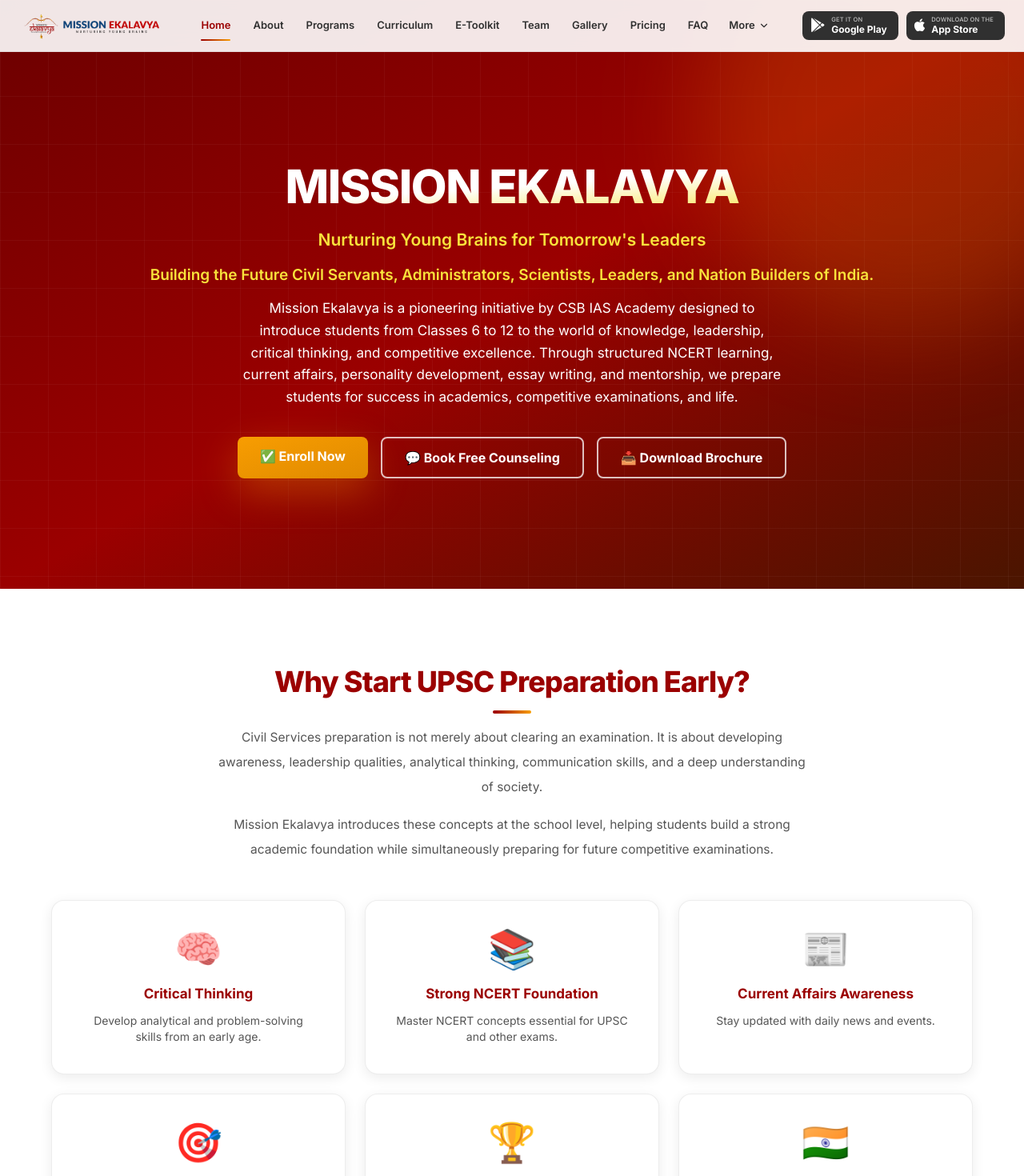
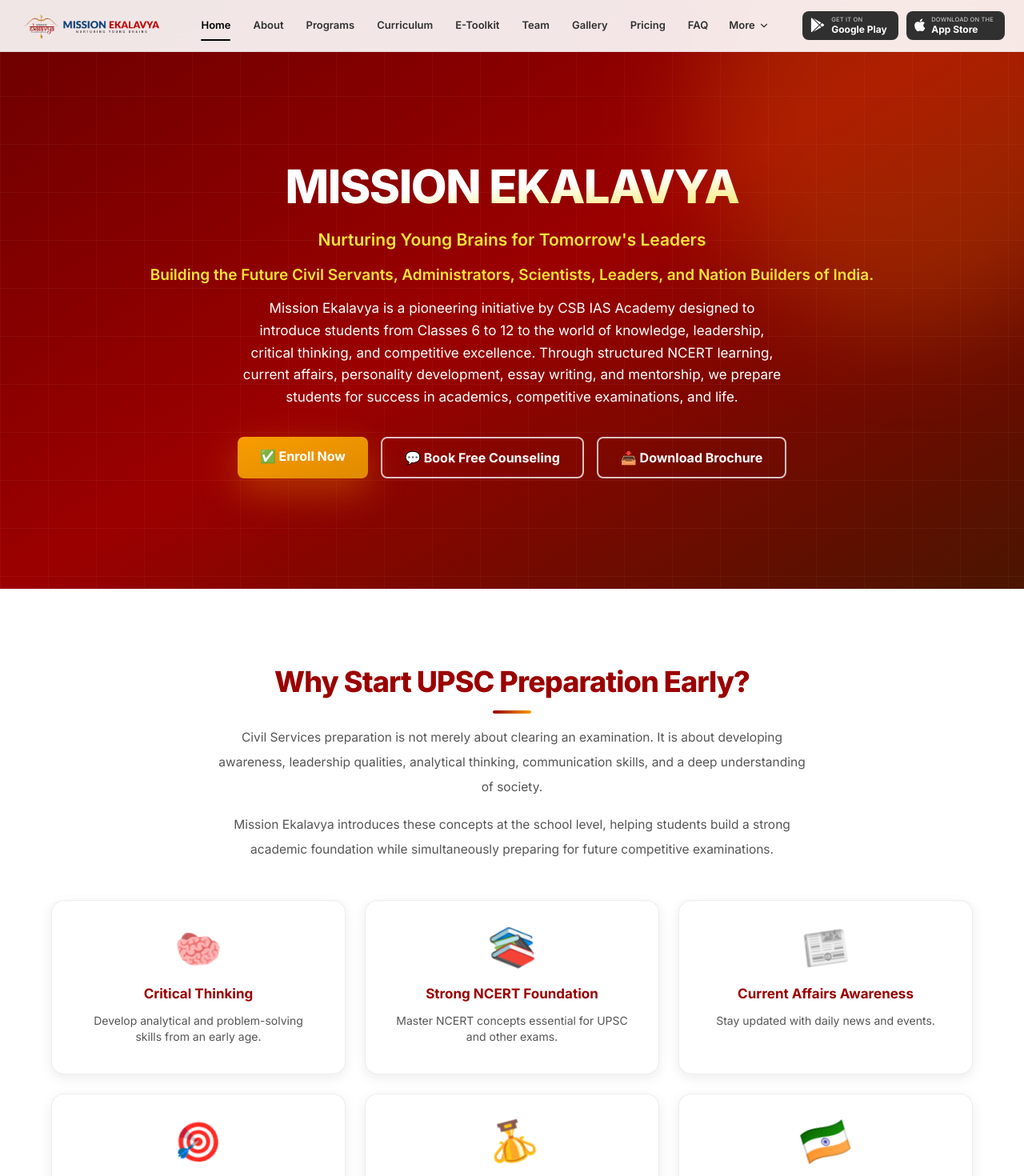
Before and after one commit to codexauraitsolutions/missionekalavya, a Next.js app: page / in a window 1280 px wide. Shown: the top 1470 px of the page at 80% size. Built offline with nearby package versions, Linux system fonts and the light colour scheme.

Commit message:
ui changes

```diff
--- a/src/app/curriculum/page.tsx
+++ b/src/app/curriculum/page.tsx
@@ -31,7 +31,7 @@ export default function CurriculumPage() {
               <Reveal key={s.title} delay={i * 60}>
                 <div className="group bg-white p-7.5 rounded-2xl border border-black/[0.06] shadow-sm hover:shadow-lg hover:-translate-y-1.5 transition-all relative overflow-hidden h-full flex flex-col">
                   <div className="absolute top-0 left-0 w-1 h-full bg-gradient-to-b from-red to-orange scale-y-0 group-hover:scale-y-100 origin-top transition-transform" />
-                  <div className="text-[44px] mb-3.5 group-hover:scale-110 group-hover:-rotate-3 transition-transform">{s.icon}</div>
+                  <div className="site-icon text-[44px] mb-3.5">{s.icon}</div>
                   <h2 className="text-red text-[21px] font-extrabold mb-3.5">{s.title}</h2>
                   <ul className="space-y-2">
                     {s.items.map((it) => (
@@ -55,7 +55,7 @@ export default function CurriculumPage() {
               <Reveal key={f.title} delay={i * 70}>
                 <div className="group bg-white p-8 rounded-2xl text-center border border-black/[0.06] shadow-sm hover:shadow-lg hover:-translate-y-2 transition-all relative overflow-hidden h-full flex flex-col">
                   <div className="absolute bottom-0 left-0 right-0 h-[3px] bg-gradient-to-r from-orange to-red scale-x-0 group-hover:scale-x-100 transition-transform" />
-                  <i className={`fas ${f.icon} text-[44px] text-orange mb-4 block group-hover:scale-110 group-hover:-rotate-6 group-hover:text-red transition-all`} />
+                  <i className={`fas ${f.icon} text-[44px] text-orange mb-4 block group-hover:text-red`} />
                   <h3 className="text-red font-bold mb-2.5">{f.title}</h3>
                   <p className="text-[#555] text-sm">{f.text}</p>
                 </div>
--- a/src/app/e-toolkit/page.tsx
+++ b/src/app/e-toolkit/page.tsx
@@ -30,12 +30,12 @@ export default function EToolkitPage() {
 
       <section className="py-24 bg-white">
         <div className="max-w-[1200px] mx-auto px-6">
-          <div className="grid grid-cols-1 sm:grid-cols-2 lg:grid-cols-3 gap-5.5">
+          <div className="grid grid-cols-1 sm:grid-cols-2 lg:grid-cols-3 gap-8">
             {TOOLKIT.map((t, i) => (
               <Reveal key={t.title} delay={i * 50}>
                 <div className="group bg-white p-8.5 rounded-2xl text-center border border-black/[0.06] shadow-sm hover:shadow-lg hover:-translate-y-2 transition-all relative overflow-hidden h-full flex flex-col">
                   <div className="absolute inset-0 bg-gradient-to-br from-orange/5 to-red/5 opacity-0 group-hover:opacity-100 transition-opacity" />
-                  <i className={`fas ${t.icon} text-[46px] text-orange mb-3.5 block group-hover:scale-110 group-hover:text-red transition-all relative z-10`} />
+                  <i className={`fas ${t.icon} text-[46px] text-orange mb-3.5 block group-hover:text-red relative z-10`} />
                   <h3 className="text-red font-bold mb-2 relative z-10">{t.title}</h3>
                   <p className="text-[#555] text-sm relative z-10">{t.text}</p>
                   <a href="#" className="inline-block mt-auto pt-3.5 text-red font-bold text-[13.5px] hover:text-orange hover:tracking-wide transition-all relative z-10">
@@ -51,7 +51,7 @@ export default function EToolkitPage() {
       <section className="py-24 bg-light">
         <div className="max-w-[1200px] mx-auto px-6">
           <SectionTitle>How to Access E-Toolkit?</SectionTitle>
-          <div className="grid grid-cols-1 sm:grid-cols-3 gap-6 mt-11">
+          <div className="grid grid-cols-1 sm:grid-cols-3 gap-8 mt-11">
             {STEPS.map((s, i) => (
               <div key={s.title} className="bg-white p-7.5 rounded-2xl text-center shadow-sm border border-black/[0.06] hover:shadow-lg hover:-translate-y-2 transition-all">
                 <div className="w-[50px] h-[50px] bg-gradient-to-br from-red to-red-dark text-white rounded-full flex items-center justify-center text-xl font-extrabold mx-auto mb-3.5 shadow-md">
--- a/src/app/features/page.tsx
+++ b/src/app/features/page.tsx
@@ -26,7 +26,7 @@ export default function FeaturesPage() {
               <Reveal key={f.title} delay={i * 50}>
                 <div className="group bg-white p-8 rounded-2xl text-center border border-black/[0.06] shadow-sm hover:shadow-lg hover:-translate-y-2 transition-all relative overflow-hidden h-full flex flex-col">
                   <div className="absolute bottom-0 left-0 right-0 h-[3px] bg-gradient-to-r from-orange to-red scale-x-0 group-hover:scale-x-100 transition-transform" />
-                  <i className={`fas ${f.icon} text-[44px] text-orange mb-4 block group-hover:scale-110 group-hover:-rotate-6 group-hover:text-red transition-all`} />
+                  <i className={`fas ${f.icon} text-[44px] text-orange mb-4 block group-hover:text-red`} />
                   <h3 className="text-red font-bold mb-2.5 text-base">{f.title}</h3>
                   <p className="text-[#555] text-sm">{f.text}</p>
                 </div>
--- a/src/app/gallery/page.tsx
+++ b/src/app/gallery/page.tsx
@@ -45,7 +45,7 @@ export default function GalleryPage() {
       <section className="py-24 bg-white">
         <div className="max-w-[1200px] mx-auto px-6">
           <SectionTitle>Video Highlights</SectionTitle>
-          <div className="grid grid-cols-1 sm:grid-cols-2 lg:grid-cols-4 gap-6 mt-11">
+          <div className="grid grid-cols-1 sm:grid-cols-2 lg:grid-cols-4 gap-8 mt-11">
             {VIDEOS.map((v) => (
               <div
                 key={v.title}
--- a/src/app/globals.css
+++ b/src/app/globals.css
@@ -32,6 +32,78 @@ body { font-family: 'Inter', sans-serif; color: #303030; overflow-x: hidden; }
 .animate-fade-down { animation: fadeInDown .8s cubic-bezier(.4,0,.2,1) both; }
 .animate-orb       { animation: orbFloat 10s ease-in-out infinite; }
 
+/* Icon rotation — applies site-wide to Font Awesome + Lucide icons */
+@keyframes iconRock {
+  0%, 100% { transform: rotate(0deg); }
+  25%      { transform: rotate(-12deg); }
+  75%      { transform: rotate(12deg); }
+}
+@keyframes iconSpin {
+  from { transform: rotate(0deg) scale(1.1); }
+  to   { transform: rotate(360deg) scale(1.1); }
+}
+@keyframes iconSlowSpin {
+  from { transform: rotate(0deg); }
+  to   { transform: rotate(360deg); }
+}
+
+i[class*="fa-"],
+svg.lucide:not([class*="transition-transform"]),
+.site-icon {
+  display: inline-block;
+  transform-origin: center;
+  animation: iconRock 3.6s ease-in-out infinite;
+  will-change: transform;
+}
+
+/* Stagger grid/card icons so they feel alive, not synchronized */
+.grid > *:nth-child(1) i[class*="fa-"],
+.grid > *:nth-child(1) svg.lucide,
+.grid > *:nth-child(1) .site-icon { animation-delay: 0s; }
+.grid > *:nth-child(2) i[class*="fa-"],
+.grid > *:nth-child(2) svg.lucide,
+.grid > *:nth-child(2) .site-icon { animation-delay: 0.12s; }
+.grid > *:nth-child(3) i[class*="fa-"],
+.grid > *:nth-child(3) svg.lucide,
+.grid > *:nth-child(3) .site-icon { animation-delay: 0.24s; }
+.grid > *:nth-child(4) i[class*="fa-"],
+.grid > *:nth-child(4) svg.lucide,
+.grid > *:nth-child(4) .site-icon { animation-delay: 0.36s; }
+.grid > *:nth-child(5) i[class*="fa-"],
+.grid > *:nth-child(5) svg.lucide,
+.grid > *:nth-child(5) .site-icon { animation-delay: 0.48s; }
+.grid > *:nth-child(6) i[class*="fa-"],
+.grid > *:nth-child(6) svg.lucide,
+.grid > *:nth-child(6) .site-icon { animation-delay: 0.6s; }
+.grid > *:nth-child(7) i[class*="fa-"],
+.grid > *:nth-child(7) svg.lucide,
+.grid > *:nth-child(7) .site-icon { animation-delay: 0.72s; }
+.grid > *:nth-child(8) i[class*="fa-"],
+.grid > *:nth-child(8) svg.lucide,
+.grid > *:nth-child(8) .site-icon { animation-delay: 0.84s; }
+.grid > *:nth-child(9) i[class*="fa-"],
+.grid > *:nth-child(9) svg.lucide,
+.grid > *:nth-child(9) .site-icon { animation-delay: 0.96s; }
+
+/* Large feature icons — slow continuous spin */
+i[class*="fa-"].block,
+.site-icon {
+  animation: iconSlowSpin 14s linear infinite;
+}
+
+/* Hover: full spin on cards, links, and buttons */
+.group:hover i[class*="fa-"],
+a:hover i[class*="fa-"],
+button:hover i[class*="fa-"],
+.group:hover svg.lucide,
+a:hover svg.lucide,
+button:hover svg.lucide,
+.group:hover .site-icon,
+a:hover .site-icon,
+button:hover .site-icon {
+  animation: iconSpin 0.65s cubic-bezier(.34, 1.4, .64, 1) forwards;
+}
+
 .input-field {
   width: 100%;
   padding: 13px 16px;
--- a/src/app/page.tsx
+++ b/src/app/page.tsx
@@ -125,7 +125,7 @@ export default function HomePage() {
               <Reveal key={b.title} delay={i * 70}>
                 <div className="group bg-white border border-black/[0.07] rounded-2xl p-9 text-center shadow-sm hover:shadow-lg hover:-translate-y-2 transition-all relative overflow-hidden h-full flex flex-col">
                   <div className="absolute top-0 left-0 right-0 h-[3px] bg-gradient-to-r from-red to-orange scale-x-0 group-hover:scale-x-100 origin-left transition-transform" />
-                  <div className="text-5xl mb-5 group-hover:scale-110 group-hover:-rotate-6 transition-transform">{b.icon}</div>
+                  <div className="site-icon text-5xl mb-5">{b.icon}</div>
                   <h3 className="text-red font-bold text-[17px] mb-2.5">{b.title}</h3>
                   <p className="text-[#555] text-sm">{b.text}</p>
                 </div>
@@ -188,7 +188,7 @@ export default function HomePage() {
               <Reveal key={s.title} delay={i * 60}>
                 <div className="group bg-white p-7.5 rounded-2xl border border-black/[0.06] shadow-sm hover:shadow-lg hover:-translate-y-1.5 transition-all relative overflow-hidden h-full flex flex-col">
                   <div className="absolute top-0 left-0 w-1 h-full bg-gradient-to-b from-red to-orange scale-y-0 group-hover:scale-y-100 origin-top transition-transform" />
-                  <div className="text-[44px] mb-3.5 group-hover:scale-110 group-hover:-rotate-3 transition-transform">{s.icon}</div>
+                  <div className="site-icon text-[44px] mb-3.5">{s.icon}</div>
                   <h2 className="text-red text-[21px] font-extrabold mb-3.5">{s.title}</h2>
                   <ul className="space-y-2">
                     {s.items.map((it) => (
@@ -215,7 +215,7 @@ export default function HomePage() {
               <Reveal key={t.title} delay={i * 60}>
                 <div className="group bg-white p-8.5 rounded-2xl text-center border border-black/[0.06] shadow-sm hover:shadow-lg hover:-translate-y-2 transition-all relative overflow-hidden h-full flex flex-col">
                   <div className="absolute inset-0 bg-gradient-to-br from-orange/5 to-red/5 opacity-0 group-hover:opacity-100 transition-opacity" />
-                  <i className={`fas ${t.icon} text-[46px] text-orange mb-3.5 block group-hover:scale-110 group-hover:text-red transition-all relative z-10`} />
+                  <i className={`fas ${t.icon} text-[46px] text-orange mb-3.5 block group-hover:text-red relative z-10`} />
                   <h3 className="text-red font-bold mb-2 relative z-10">{t.title}</h3>
                   <p className="text-[#555] text-sm relative z-10">{t.text}</p>
                   <a href="#" className="inline-block mt-auto pt-3.5 text-red font-bold text-[13.5px] hover:text-orange hover:tracking-wide transition-all relative z-10">
@@ -239,7 +239,7 @@ export default function HomePage() {
               <Reveal key={f.title} delay={i * 60}>
                 <div className="group bg-white p-8 rounded-2xl text-center border border-black/[0.06] shadow-sm hover:shadow-lg hover:-translate-y-2 transition-all relative overflow-hidden h-full flex flex-col">
                   <div className="absolute bottom-0 left-0 right-0 h-[3px] bg-gradient-to-r from-orange to-red scale-x-0 group-hover:scale-x-100 transition-transform" />
-                  <i className={`fas ${f.icon} text-[44px] text-orange mb-4.5 block group-hover:scale-110 group-hover:-rotate-6 group-hover:text-red transition-all`} />
+                  <i className={`fas ${f.icon} text-[44px] text-orange mb-4.5 block group-hover:text-red`} />
                   <h3 className="text-red font-bold mb-2.5 text-base">{f.title}</h3>
                   <p className="text-[#555] text-sm">{f.text}</p>
                 </div>
@@ -310,7 +310,7 @@ export default function HomePage() {
               <Reveal key={f.title} delay={i * 60}>
                 <div className="group bg-white p-8 rounded-2xl text-center border border-black/[0.06] shadow-sm hover:shadow-lg hover:-translate-y-2 transition-all relative overflow-hidden h-full flex flex-col">
                   <div className="absolute bottom-0 left-0 right-0 h-[3px] bg-gradient-to-r from-orange to-red scale-x-0 group-hover:scale-x-100 transition-transform" />
-                  <i className={`fas ${f.icon} text-[46px] text-orange mb-4.5 block group-hover:scale-110 group-hover:-rotate-6 group-hover:text-red transition-all`} />
+                  <i className={`fas ${f.icon} text-[46px] text-orange mb-4.5 block group-hover:text-red`} />
                   <h3 className="text-red font-bold mb-2.5 text-base">{f.title}</h3>
                   <p className="text-[#555] text-sm">{f.text}</p>
                 </div>
--- a/src/app/team/page.tsx
+++ b/src/app/team/page.tsx
@@ -62,7 +62,7 @@ export default function TeamPage() {
               <Reveal key={f.title} delay={i * 70}>
                 <div className="group bg-white p-8 rounded-2xl text-center border border-black/[0.06] shadow-sm hover:shadow-lg hover:-translate-y-2 transition-all relative overflow-hidden h-full">
                   <div className="absolute bottom-0 left-0 right-0 h-[3px] bg-gradient-to-r from-orange to-red scale-x-0 group-hover:scale-x-100 transition-transform" />
-                  <i className={`fas ${f.icon} text-[44px] text-orange mb-4 block group-hover:scale-110 group-hover:-rotate-6 group-hover:text-red transition-all`} />
+                  <i className={`fas ${f.icon} text-[44px] text-orange mb-4 block group-hover:text-red`} />
                   <h3 className="text-red font-bold mb-2.5">{f.title}</h3>
                   <p className="text-[#555] text-sm">{f.text}</p>
                 </div>
--- a/src/components/layout/Navbar.tsx
+++ b/src/components/layout/Navbar.tsx
@@ -97,7 +97,7 @@ export default function Navbar() {
                   onClick={() => setMoreOpen((v) => !v)}
                   className={`flex items-center gap-1 px-3 py-2 text-[13px] font-semibold rounded-md transition-colors ${
                     moreOpen || overflowLg.some((l) => isActive(l.href))
-                      ? 'text-red'
+                      ? 'text-black'
                       : 'text-dark hover:text-red'
                   }`}
                 >
@@ -111,7 +111,7 @@ export default function Navbar() {
                         key={link.href}
                         href={link.href}
                         className={`block px-4 py-2.5 text-[13.5px] font-medium transition-colors ${
-                          isActive(link.href) ? 'text-red bg-light' : 'text-dark hover:text-red hover:bg-light'
+                          isActive(link.href) ? 'text-black bg-light' : 'text-dark hover:text-red hover:bg-light'
                         }`}
                       >
                         {link.label}
@@ -129,7 +129,7 @@ export default function Navbar() {
                   onClick={() => setMoreOpen((v) => !v)}
                   className={`flex items-center gap-1 px-3 py-2 text-[13px] font-semibold rounded-md transition-colors ${
                     moreOpen || overflowXl.some((l) => isActive(l.href))
-                      ? 'text-red'
+                      ? 'text-black'
                       : 'text-dark hover:text-red'
                   }`}
                 >
@@ -143,7 +143,7 @@ export default function Navbar() {
                         key={link.href}
                         href={link.href}
                         className={`block px-4 py-2.5 text-[13.5px] font-medium transition-colors ${
-                          isActive(link.href) ? 'text-red bg-light' : 'text-dark hover:text-red hover:bg-light'
+                          isActive(link.href) ? 'text-black bg-light' : 'text-dark hover:text-red hover:bg-light'
                         }`}
                       >
                         {link.label}
@@ -195,7 +195,7 @@ export default function Navbar() {
                 <Link
                   href={link.href}
                   className={`flex items-center px-6 py-3 text-[15px] font-medium border-b border-black/[0.04] transition-colors ${
-                    isActive(link.href) ? 'text-red bg-light' : 'text-dark'
+                    isActive(link.href) ? 'text-black bg-light' : 'text-dark'
                   }`}
                   style={{ transitionDelay: `${i * 20}ms` }}
                 >
@@ -230,13 +230,13 @@ function NavItem({ link, active }: { link: { href: string; label: string }; acti
       <Link
         href={link.href}
         className={`relative block px-3 py-2 mx-0.5 text-[13px] font-semibold whitespace-nowrap rounded-md transition-colors duration-200 ${
-          active ? 'text-red' : 'text-dark hover:text-red'
+          active ? 'text-black' : 'text-dark hover:text-red'
         }`}
       >
         {link.label}
         <span
-          className={`absolute left-3 right-3 -bottom-px h-[2px] rounded-full bg-gradient-to-r from-red to-orange transition-transform duration-300 origin-left ${
-            active ? 'scale-x-100' : 'scale-x-0 group-hover:scale-x-100'
+          className={`absolute left-3 right-3 -bottom-px h-[2px] rounded-full transition-transform duration-300 origin-left ${
+            active ? 'scale-x-100 bg-black' : 'scale-x-0 bg-gradient-to-r from-red to-orange group-hover:scale-x-100'
           }`}
         />
       </Link>
--- a/src/components/ui/Lightbox.tsx
+++ b/src/components/ui/Lightbox.tsx
@@ -20,7 +20,7 @@ export default function Lightbox({ images }: LightboxProps) {
 
   return (
     <>
-      <div className="grid grid-cols-1 sm:grid-cols-2 lg:grid-cols-3 gap-4.5">
+      <div className="grid grid-cols-1 sm:grid-cols-2 lg:grid-cols-3 gap-8">
         {images.map((img) => (
           <div
             key={img.src}
```
Also changed, not shown: src/app/pricing/page.tsx (+4 -4 lines).
